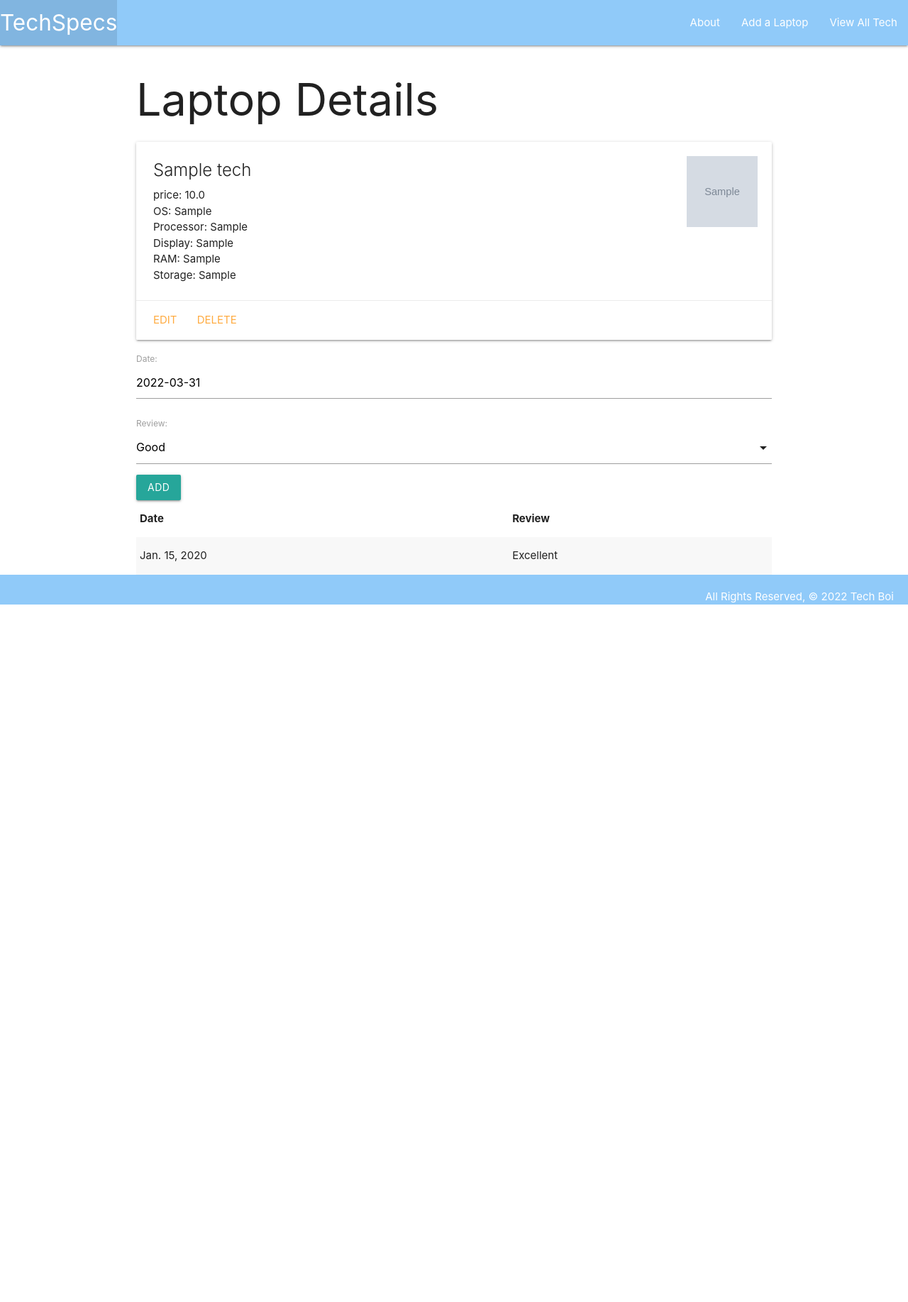
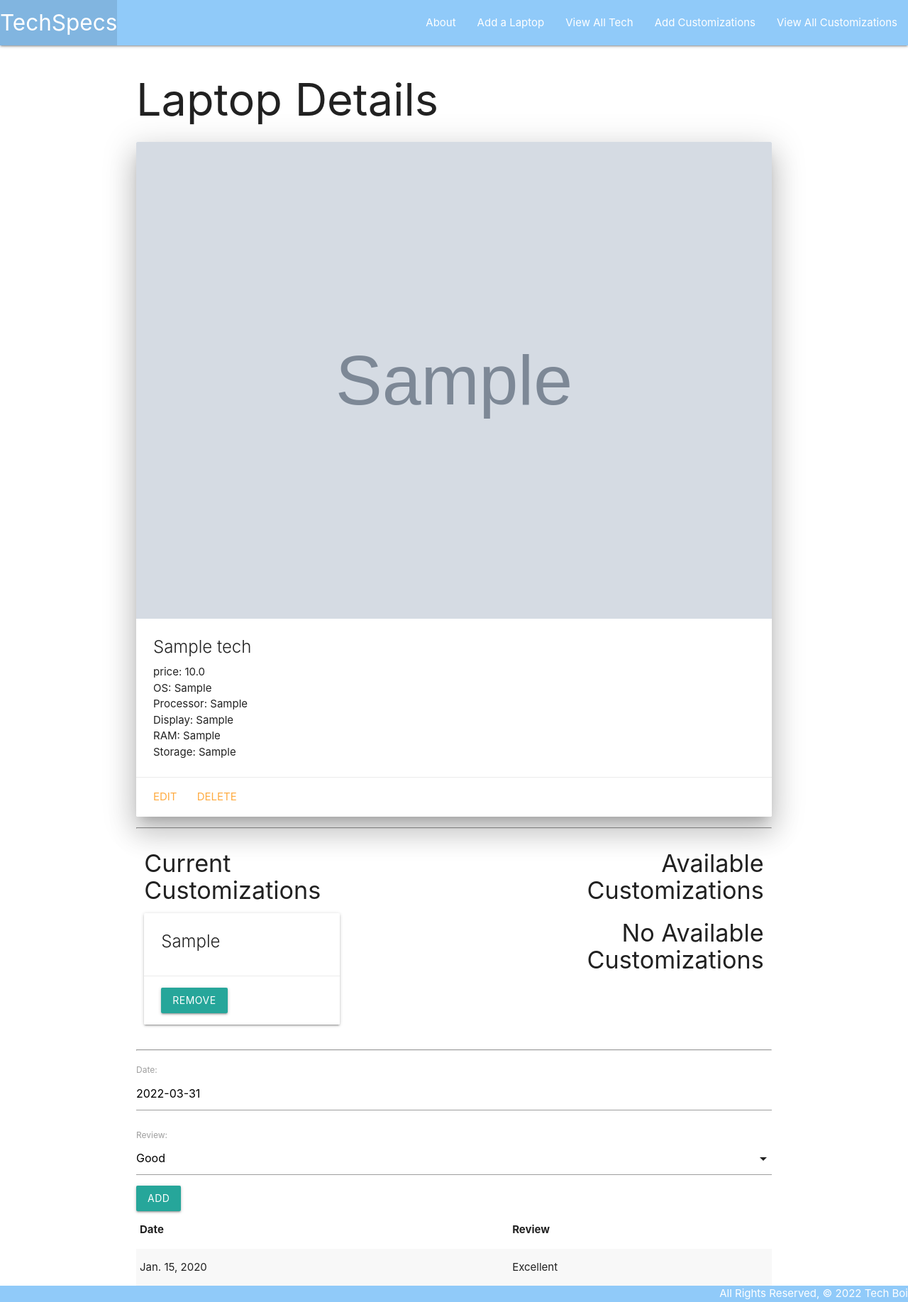
Before and after one commit to m1hammad/TechSpecs, a Django app: page /tech/1 in a window 1280 px wide. Shown: the whole page at 71% size. Before the commit the page ends 852 px from the top, so only its background shows below. Run offline with Django 4.2, Linux system fonts and the light colour scheme; tables that the repository leaves empty hold one stand-in row (values such as "Sample post"); grey boxes marked "Sample" are stand-in pictures.

Commit message:
many to many

```diff
--- a/main_app/admin.py
+++ b/main_app/admin.py
@@ -1,6 +1,7 @@
 import imp
 from django.contrib import admin
-from main_app.models import Tech, Review
+from main_app.models import Tech, Review, Customize
 # Register your models here.
 admin.site.register(Tech)
 admin.site.register(Review)
+admin.site.register(Customize)
--- a/main_app/models.py
+++ b/main_app/models.py
@@ -1,4 +1,3 @@
-from tkinter import CASCADE
 from django.db import models
 from django.urls import reverse
 
@@ -12,6 +11,15 @@ REVIEWS = (
     ('B', 'Bad')
 )
 
+class Customize(models.Model):
+    hardware = models.CharField(max_length=150)
+
+    def __str__(self):
+        return self.hardware
+
+    def get_absolute_url(self):
+        return reverse("customize_detail", kwargs={"pk": self.id})
+
 class Tech(models.Model):
     name = models.CharField(max_length=500)
     processor = models.CharField(max_length=250)
@@ -21,6 +29,7 @@ class Tech(models.Model):
     os = models.CharField(max_length=100)
     price = models.FloatField()
     image = models.CharField(default=None, blank=True, null=True, max_length=2000)
+    customizations = models.ManyToManyField(Customize)
 
     def get_absolute_url(self):
         return reverse("detail", kwargs={"tech_id": self.id})
--- a/main_app/static/css/style.css
+++ b/main_app/static/css/style.css
@@ -23,10 +23,10 @@ footer.page-footer{
     text-align: right;
 }
 
-div.right{
+/* div.right{
     margin-top: 20px;
     margin-right: 20px;
-}
+} */
 
 #allItems:link{
     color: black;
--- a/main_app/templates/base.html
+++ b/main_app/templates/base.html
@@ -31,6 +31,12 @@
               <li>
                 <a href="{% url 'index' %}">View All Tech </a>
               </li>
+              <li>
+                <a href="{% url 'customize_create' %}">Add Customizations</a>
+            </li>
+            <li>
+                <a href="{% url 'customize_index' %}">View All Customizations</a>
+            </li>
             </ul>
           </div>
         </nav>
--- a/main_app/templates/tech/detail.html
+++ b/main_app/templates/tech/detail.html
@@ -1,10 +1,15 @@
 {% extends 'base.html' %}
 {% block content %}
     <h1>Laptop Details</h1>
-    <div class='card'>
-        <div class='right'><img width='100px' height='100px' src="{{laptop.image}}"></div>
+
+
+    <div class="col s12 m8">
+        <div class='card z-depth-5'>
+            <div class='card-image'>
+                <img src="{{laptop.image}}">
+            </div>
             <div class='card-content'>
-            <span class='card-title'>{{laptop.name}}</span>
+                <span class="card-title">{{laptop.name}}</span>
                 <p>price: {{laptop.price}}</p>
                 <p>OS: {{laptop.os}}</p>
                 <p>Processor: {{laptop.processor}}</p>
@@ -17,7 +22,58 @@
                 <a href="{% url 'tech_delete' laptop.id %}">Delete</a>
             </div>
         </div>
+    </div>
+    <hr>
+    <div class='row'>
 
+        <div class="col s4">
+            <h4>Current Customizations</h4>
+            {% if laptop.customizations.count %}
+                {% for customization in laptop.customizations.all %}
+                    <div class="card">
+                        <div class="card-content">
+                            <p class="card-title">
+                                {{customization.hardware}}
+                            </p>
+                        </div>
+                        <div class="card-action">
+                            <form action="{% url 'disassoc_customize' laptop.id customization.id %}" method="post">
+                                {% csrf_token %}
+                                <button type="submit" class="btn">Remove</button>
+                            </form>
+                        </div>
+                    </div>
+                {% endfor %}
+
+            {% else %}
+                <h5>No Customizations Currently Configured</h5>
+            {% endif %}
+        </div>
+        <div class="col s4 right-align"></div>
+        <div class="col s4 right-align">
+            <h4>Available Customizations</h4>
+            {% if customizations.count %}
+                {% for customize in customizations.all %}
+                    <div class="card">
+                        <div class="card-content">
+                            <span class="card-title">{{customize.hardware}}</span>
+                        </div>
+                        <div class="card-action">
+                            <form action="{% url 'assoc_customize' laptop.id customize.id %}" method="post">
+                                {% csrf_token %}
+                                <button type="submit" class="btn">Add</button>
+                            </form>
+                        </div>
+                    </div>
+                {% endfor %}
+            {% else %}
+            <h4>No Available Customizations</h4>
+            {% endif %}
+        </div>
+
+    </div>
+
+    <hr>
     <div>
         <form action="{% url 'add_review' laptop.id %}" method="post">
             {% csrf_token %}
--- a/main_app/urls.py
+++ b/main_app/urls.py
@@ -9,5 +9,17 @@ urlpatterns = [
     path('tech/create', views.TechCreate.as_view(), name='tech_create'),
     path('tech/<int:pk>/update', views.TechUpdate.as_view(), name='tech_update'),
     path('tech/<int:pk>/delete', views.TechDelete.as_view(), name='tech_delete'),
-    path('tech/<int:tech_id>/add_review/', views.add_review, name = 'add_review')
+    path('tech/<int:tech_id>/add_review/', views.add_review, name = 'add_review'),
+
+    # CRUD Operations on Customizations
+    path('customize/', views.CustomizeList.as_view(), name='customize_index'),
+    path('customize/<int:pk>/', views.CustomizeDetail.as_view(), name='customize_detail'),
+    path('customize/create/', views.CustomizeCreate.as_view(), name='customize_create'),
+    path('customize/<int:pk>/update', views.CustomizeUpdate.as_view(), name='customize_update'),
+    path('customize/<int:pk>/delete', views.CustomizeDelete.as_view(), name='customize_delete'),
+
+    # Associate customization with laptop
+    path('tech/<int:tech_id>/assoc_customize/<int:customize_id>', views.assoc_customize, name='assoc_customize'),
+    # Disassociate customization from laptop
+    path('tech/<int:tech_id>/disassoc_customize/<int:customize_id>', views.disassoc_customize, name='disassoc_customize'),
 ]
--- a/main_app/views.py
+++ b/main_app/views.py
@@ -1,5 +1,6 @@
 from django.shortcuts import render, redirect
-from main_app.models import Tech
+from main_app.models import Tech, Customize
+from django.views.generic import ListView, DetailView
 from django.views.generic.edit import CreateView, DeleteView, UpdateView
 from main_app.forms import ReviewForm
 
@@ -27,8 +28,9 @@ def tech_index(request):
 
 def tech_detail(request, tech_id):
     laptop = Tech.objects.get(id=tech_id)
+    unapplied_customizations = Customize.objects.exclude(id__in = laptop.customizations.all().values_list('id'))
     review_form = ReviewForm()
-    return render(request, 'tech/detail.html', {'laptop': laptop, 'review_form': review_form})
+    return render(request, 'tech/detail.html', {'laptop': laptop, 'review_form': review_form, 'customizations': unapplied_customizations})
 
 def add_review(request, tech_id):
     form = ReviewForm(request.POST)
@@ -37,3 +39,29 @@ def add_review(request, tech_id):
         new_review.tech_id = tech_id
         new_review.save()
     return redirect('detail', tech_id=tech_id)
+
+class CustomizeList(ListView):
+    model = Customize
+
+class CustomizeDetail(DetailView):
+    model = Customize
+
+class CustomizeCreate(CreateView):
+    model = Customize
+    fields = '__all__'
+
+class CustomizeUpdate(UpdateView):
+    model = Customize
+    fields = '__all__'
+
+class CustomizeDelete(DeleteView):
+    model = Customize
+    success_url = '/customize/'
+
+def assoc_customize(request, tech_id, customize_id):
+    Tech.objects.get(id=tech_id).customizations.add(customize_id)
+    return redirect('detail', tech_id=tech_id)
+
+def disassoc_customize(request, tech_id, customize_id):
+    Tech.objects.get(id=tech_id).customizations.remove(customize_id)
+    return redirect('detail', tech_id=tech_id)
```
Also changed, not shown: main_app/templates/main_app/customize_confirm_delete.html (added, +14 -0 lines), main_app/templates/main_app/customize_detail.html (added, +19 -0 lines), main_app/templates/main_app/customize_form.html (added, +18 -0 lines), main_app/templates/main_app/customize_list.html (added, +16 -0 lines), main_app/templates/tech/index.html (+10 -3 lines), main_app/migrations/0001_initial.py, main_app/migrations/0002_review.py (deleted). Lines whose indentation alone changed are shown as unchanged.
